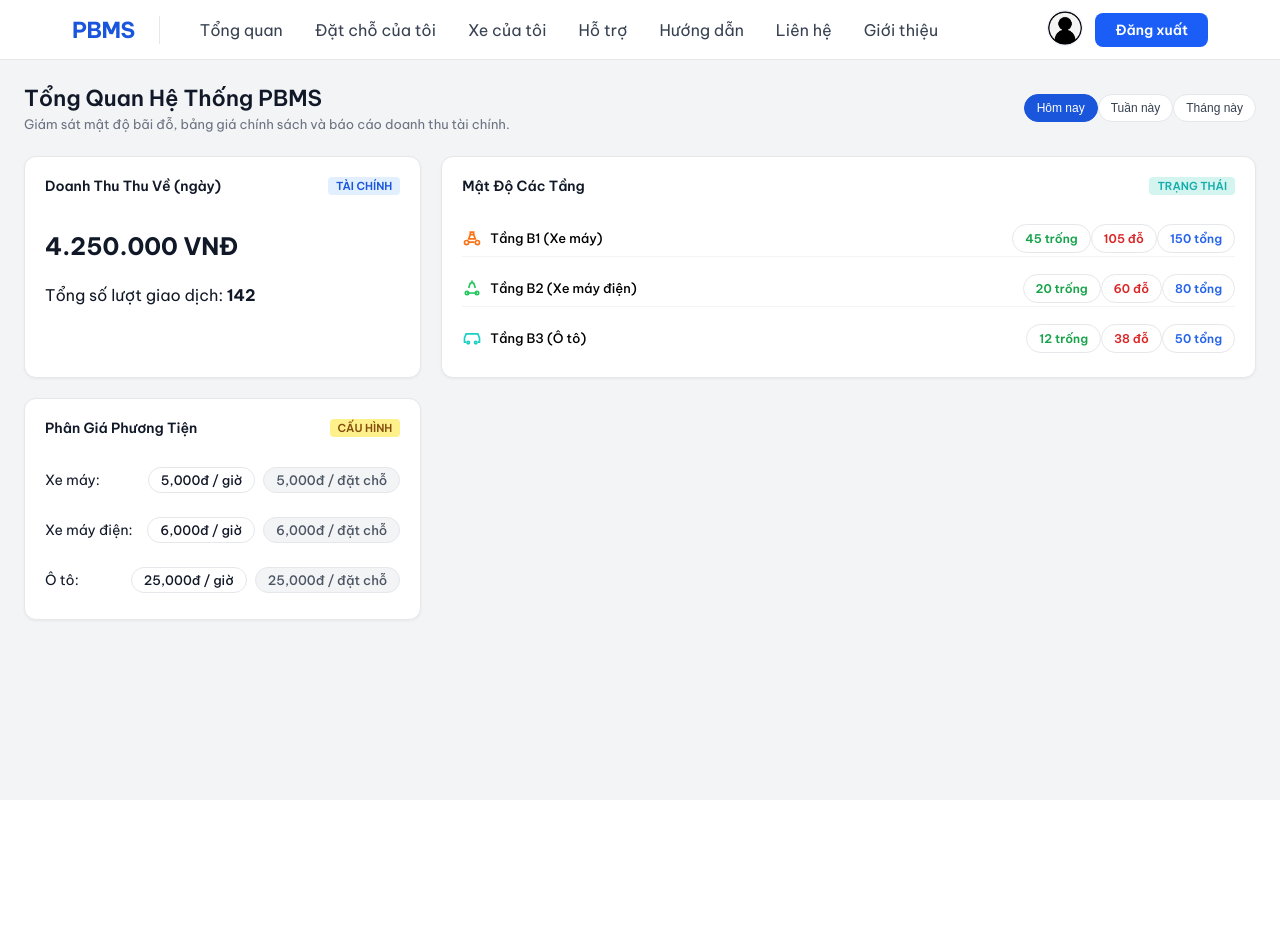
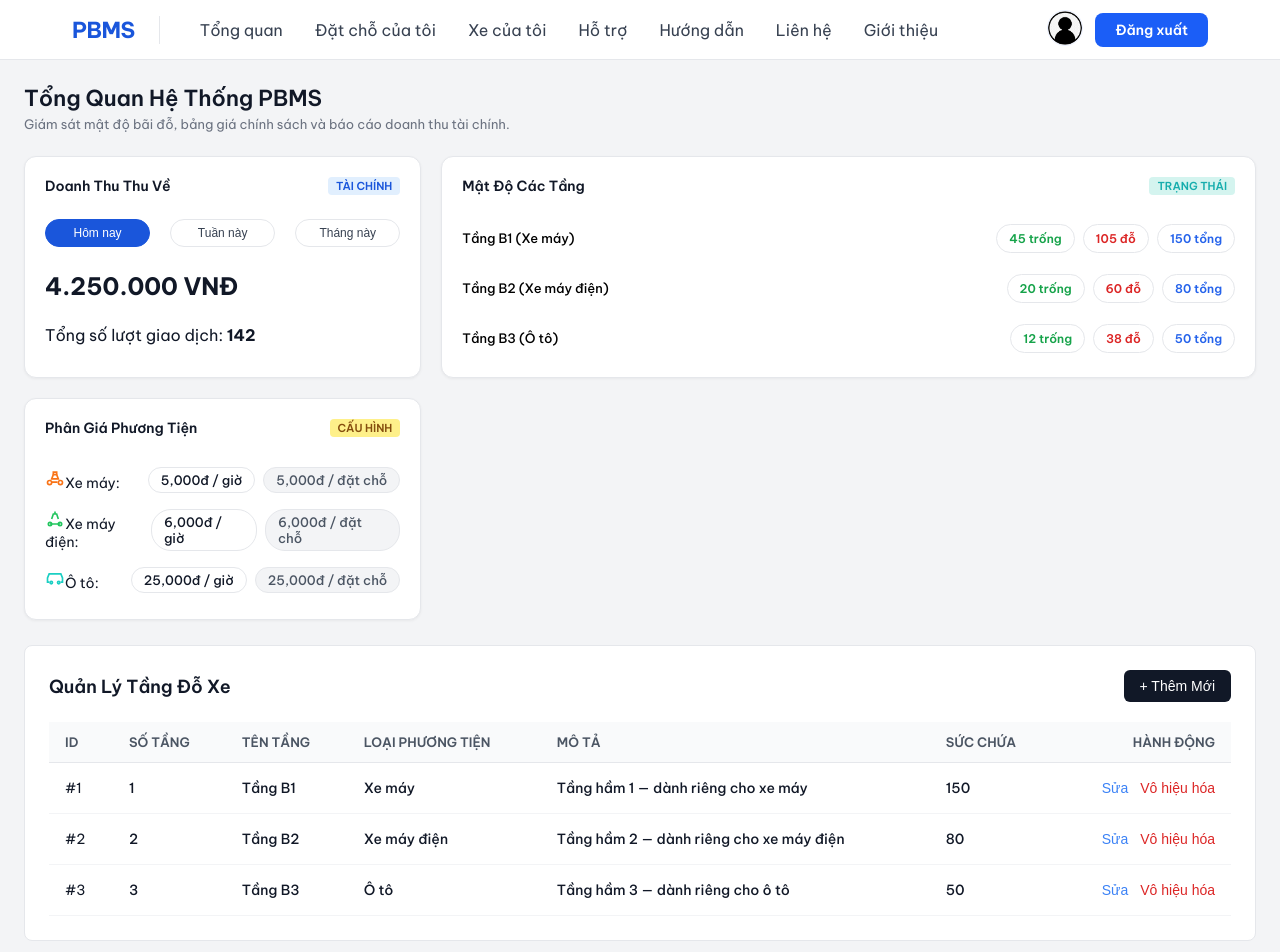
Before and after one commit to DeepCM/SU26_SWP391_PBMS_FE, a React (Vite) app in the folder PBMS_FE/: page /dashboard in a window 1280 px wide. Shown: the top 952 px of the page. Before the commit the page ends 800 px from the top, so only its background shows below. Built offline with nearby package versions, Linux system fonts and the light colour scheme.

Commit message:
Fix dashboard css and add a universal table component.,

```diff
--- a/PBMS_FE/src/components/common/Navbar.jsx
+++ b/PBMS_FE/src/components/common/Navbar.jsx
@@ -18,14 +18,13 @@ export default function Navbar({ isLoggedIn, userAvatar }) {
           {isAdmin ? (
             <>
               {/* TODO: Admin specific navigation links will go here */}
-              <a href="#" onClick={() => navigate('/dashboard')}>Dashboard</a>
-              <a href="#" onClick={() => navigate('/dashboard')}>Quản lý tầng</a>
-              <a href="#" onClick={() => navigate('/dashboard')}>Quản lý phương tiện</a>
+              <a href="#" onClick={() => navigate('/dashboard')}>Tổng quan</a>
+              <a href="#" onClick={() => navigate('/dashboard')}>Quản lý</a>
             </>
           ) : isManager ? (
             <>
               {/* TODO: Manager specific navigation links will go here */}
-              <a href="#" onClick={() => navigate('/dashboard')}>Dashboard</a>
+              <a href="#" onClick={() => navigate('/dashboard')}>Tổng quan</a>
             </>
           ) : isStaff ? (
             <>
--- /dev/null
+++ b/PBMS_FE/src/components/common/TableFloor.jsx
@@ -0,0 +1,139 @@
+import { useState, useEffect } from 'react'
+import '../../styles/Table.css';
+
+const TableFloor = () => {
+    const [analyticsData, setAnalyticsData] = useState(null)
+    const [loading, setLoading] = useState(true)
+    const [error, setError] = useState(null)
+    const [showFloorPopup, setShowFloorPopup] = useState(false);
+    const [selectedFloor, setSelectedFloor] = useState(null);
+
+    const handleCreate = () => {
+        setSelectedFloor(null);
+        setShowFloorPopup(true);
+    };
+
+    const handleUpdate = (floorItem) => {
+        setSelectedFloor(floorItem);
+        setShowFloorPopup(true);
+    };
+
+    const handleDisable = async (id) => {
+        if (!window.confirm('Bạn có chắc muốn vô hiệu hóa tầng này không?')) return;
+        try {
+            // await disableFloor(id); // TODO: Replace with your actual API call
+
+            // Optimistically update the UI by filtering out the disabled item
+            setAnalyticsData(prev => ({
+                ...prev,
+                tableData: prev.tableData.filter(row => row.id !== id)
+            }));
+        } catch (err) {
+            alert(err.message);
+        }
+    };
+
+    useEffect(() => {
+        // Simulated ghost service execution cycle
+        const loadDashboardData = async () => {
+            setLoading(true)
+            try {
+                // Mock data matching backend entity schemas exactly
+                setTimeout(() => {
+                    const mockData = [
+                        { id: 1, floor: '1', name: 'Tầng B1', type: 'Xe máy', description: 'Tầng hầm 1 — dành riêng cho xe máy', capacity: 150 },
+                        { id: 2, floor: '2', name: 'Tầng B2', type: 'Xe máy điện', description: 'Tầng hầm 2 — dành riêng cho xe máy điện', capacity: 80 },
+                        { id: 3, floor: '3', name: 'Tầng B3', type: 'Ô tô', description: 'Tầng hầm 3 — dành riêng cho ô tô', capacity: 50 },
+                    ];
+
+                    setAnalyticsData({
+                        tableData: mockData,
+                    })
+                    setLoading(false)
+                }, 400)
+            } catch (err) {
+                setError(err.message || 'Không thể tải thông tin tổng quan.')
+                setLoading(false)
+            }
+        }
+
+        loadDashboardData()
+    }, [])
+
+    if (loading) {
+        return (
+            <div className="sci-page sci-loading-state">
+                <p>Đang tải dữ liệu phân tích...</p>
+            </div>
+        )
+    }
+
+    return (
+        <div className="sci-table-card">
+
+            {/* HEADER: Title and Add Button */}
+            <div className="sci-table-header">
+                <h2 className="sci-table-title">Quản Lý Tầng Đỗ Xe</h2>
+                <button className="sci-btn sci-btn-primary" onClick={handleCreate}>
+                    + Thêm Mới
+                </button>
+            </div>
+
+            {/* TABLE DATA */}
+            <div className="sci-table-responsive">
+                <table className="sci-data-table">
+                    <thead>
+                        <tr>
+                            <th>ID</th>
+                            <th>Số Tầng</th>
+                            <th>Tên Tầng</th>
+                            <th>Loại Phương Tiện</th>
+                            <th>Mô Tả</th>
+                            <th>Sức Chứa</th>
+                            <th className="sci-text-right">Hành Động</th>
+                        </tr>
+                    </thead>
+                    <tbody>
+                        {analyticsData.tableData.map((row) => (
+                            <tr key={row.id}>
+                                <td className="sci-text-muted">#{row.id}</td>
+                                <td className="sci-font-medium">{row.floor}</td>
+                                <td className="sci-font-medium">{row.name}</td>
+                                <td className="sci-font-medium">{row.type}</td>
+                                <td className="sci-font-medium">{row.description}</td>
+                                {/*
+                                <td>
+                                    <span className={`sci-status-pill ${row.status === 'Hoạt động' ? 'sci-status-active' : 'sci-status-disabled'}`}>
+                                        {row.status}
+                                    </span>
+                                </td>
+                                */}
+                                <td className="sci-font-medium">{row.capacity}</td>
+                                {/* ACTION BUTTONS */}
+                                <td className="sci-text-right">
+                                    <div className="sci-action-group">
+                                        <button className="sci-btn-text sci-edit-btn" onClick={() => handleUpdate(row)}>Sửa</button>
+                                        <button className="sci-btn-text sci-disable-btn" onClick={() => handleDisable(row.id)}>
+                                            {/*{row.status === 'Hoạt động' ? 'Vô hiệu hóa' : 'Kích hoạt'}*/}
+                                            Vô hiệu hóa
+                                        </button>
+                                    </div>
+                                </td>
+                            </tr>
+                        ))}
+                    </tbody>
+                </table>
+            </div>
+            {/* Floor Popup collect floor data
+            {showFloorPopup && (
+                <FloorPopup
+                    floorData={selectedFloor}
+                    onClose={() => setShowFloorPopup(false)}
+                // onRefresh={loadDashboardData} // Useful to trigger a re-fetch after a successful save
+                />
+            )}  */}
+        </div >
+    );
+};
+
+export default TableFloor;
--- a/PBMS_FE/src/pages/Dashboard.jsx
+++ b/PBMS_FE/src/pages/Dashboard.jsx
@@ -3,6 +3,7 @@ import Navbar from '../components/common/Navbar'
 import { IconCar, IconMotorbike, IconEbike } from '../components/svg/Icons'
 import '../styles/CheckIn.css'
 import '../styles/Dashboard.css'
+import TableFloor from '../components/common/TableFloor.jsx'
 {/*service import
 import { , } from '../services/'
 */}
@@ -98,14 +99,7 @@ export default function Dashboard() {
             <h1 className="sci-header-title">Tổng Quan Hệ Thống PBMS</h1>
             <p className="sci-header-subtitle">Giám sát mật độ bãi đỗ, bảng giá chính sách và báo cáo doanh thu tài chính.</p>
           </div>
-
-          <div className="sci-period-filters">
-            <button className={`sci-period-pill ${timePeriod === 'ngày' ? 'sci-period-pill--active' : ''}`} onClick={() => setTimePeriod('ngày')}>Hôm nay</button>
-            <button className={`sci-period-pill ${timePeriod === 'tuần' ? 'sci-period-pill--active' : ''}`} onClick={() => setTimePeriod('tuần')}>Tuần này</button>
-            <button className={`sci-period-pill ${timePeriod === 'tháng' ? 'sci-period-pill--active' : ''}`} onClick={() => setTimePeriod('tháng')}>Tháng này</button>
-          </div>
         </div>
-
         {error && <div className="sci-confirm-error">{error}</div>}
 
         {/* Analytics Dashboard Grid Framework */}
@@ -114,8 +108,13 @@ export default function Dashboard() {
           {/* Card 1 */}
           <div className="sci-stat-card">
             <div className="sci-stat-header">
-              <span className="sci-stat-title">Doanh Thu Thu Về ({timePeriod})</span>
+              <span className="sci-stat-title">Doanh Thu Thu Về</span>
               <span className="sci-badge-finance">Tài chính</span>
+            </div>
+            <div className="sci-period-filters">
+              <button className={`sci-period-pill ${timePeriod === 'ngày' ? 'sci-period-pill--active' : ''}`} onClick={() => setTimePeriod('ngày')}>Hôm nay</button>
+              <button className={`sci-period-pill ${timePeriod === 'tuần' ? 'sci-period-pill--active' : ''}`} onClick={() => setTimePeriod('tuần')}>Tuần này</button>
+              <button className={`sci-period-pill ${timePeriod === 'tháng' ? 'sci-period-pill--active' : ''}`} onClick={() => setTimePeriod('tháng')}>Tháng này</button>
             </div>
             <div className="sci-stat-value">{analyticsData?.revenue?.totalAmount?.toLocaleString('vi-VN')} VNĐ</div>
             <div className="sci-stat-footer">Tổng số lượt giao dịch: <strong>{analyticsData?.revenue?.transactionCount}</strong></div>
@@ -137,12 +136,9 @@ export default function Dashboard() {
             {analyticsData?.occupancy?.map((floor, idx) => (
               <div key={idx} className="sci-floor-detail-row">
                 <div className="sci-floor-info">
-                  {floor.type === 'Xe máy' && <IconMotorbike />}
-                  {floor.type === 'Xe máy điện' && <IconEbike />}
-                  {floor.type === 'Ô tô' && <IconCar />}
                   {floor.floorName} ({floor.type})
                 </div>
-                <div className="sci-floor-counts">
+                <div className="sci-price-group">
                   <span className="sci-period-pill text-green">{floor.available} trống</span>
                   <span className="sci-period-pill text-red">{floor.occupied} đỗ</span>
                   <span className="sci-period-pill text-blue">{floor.total} tổng</span>
@@ -160,7 +156,11 @@ export default function Dashboard() {
 
             {analyticsData?.policies?.map((item, idx) => (
               <div key={idx} className="sci-price-row">
-                <span className="sci-vehicle-label">{item.type}:</span>
+                <span className="sci-vehicle-label">
+                  {item.type === 'Xe máy' && <IconMotorbike />}
+                  {item.type === 'Xe máy điện' && <IconEbike />}
+                  {item.type === 'Ô tô' && <IconCar />}
+                  {item.type}:</span>
                 <div className="sci-price-group">
                   <span className="sci-price-pill sci-pill--hourly">
                     {item.hourlyRate} / giờ
@@ -172,10 +172,12 @@ export default function Dashboard() {
               </div>
             ))}
           </div>
-
-
         </div>
 
+        {/* Table Framework */}
+        <div className="">
+          <TableFloor />
+        </div>
       </main>
     </div>
   )
--- a/PBMS_FE/src/styles/Dashboard.css
+++ b/PBMS_FE/src/styles/Dashboard.css
@@ -81,7 +81,6 @@
 .sci-price-group {
   display: flex;
   gap: 8px;
-  /* Space between hourly price and deposit price */
 }
 
 /* Individual pricing pill styles */
@@ -125,14 +124,12 @@
   color: #111827;
 }
 
-/* !! IMPORTANT: Make sure your left side height matches the new pill height !! */
 .sci-floor-detail-row {
   height: 38px;
   display: flex;
   justify-content: space-between;
   align-items: center;
   padding: 10px 0;
-  border-bottom: 1px solid #f3f4f6;
   box-sizing: border-box;
 }
 
@@ -140,6 +137,11 @@
 /* ========================================================================= */
 /* 3. FLOOR METRICS & LIST ROWS                                              */
 /* ========================================================================= */
+.sci-period-filters{
+  display: grid;
+  grid-template-columns: repeat(3, 1fr);
+  gap: 20px;
+}
 
 .sci-floor-detail-row {
   display: flex;
@@ -163,7 +165,8 @@
 
 .sci-floor-counts {
   font-size: 13px;
-
+  display: flex;
+  justify-content: space-between;
 }
 
 
@@ -182,6 +185,7 @@
   color: #374151;
   cursor: pointer;
   transition: all 0.2s ease;
+  gap: 8px;
 }
 
 .sci-period-pill--active {
--- /dev/null
+++ b/PBMS_FE/src/styles/Table.css
@@ -0,0 +1,147 @@
+/* --- TABLE CARD WRAPPER --- */
+.sci-table-card {
+    background: #ffffff;
+    border: 1px solid #e5e7eb;
+    border-radius: 8px;
+    padding: 24px;
+    width: 100%;
+    box-sizing: border-box;
+    margin-top: 25px
+}
+
+/* --- HEADER --- */
+.sci-table-header {
+    display: flex;
+    justify-content: space-between;
+    align-items: center;
+    margin-bottom: 20px;
+}
+
+.sci-table-title {
+    font-size: 18px;
+    font-weight: 600;
+    color: #111827;
+    margin: 0;
+}
+
+/* --- BUTTONS --- */
+.sci-btn {
+    padding: 8px 16px;
+    font-size: 14px;
+    font-weight: 500;
+    border-radius: 6px;
+    cursor: pointer;
+    border: none;
+    transition: background-color 0.2s;
+}
+
+.sci-btn-primary {
+    background-color: #111827;
+    color: #ffffff;
+}
+
+.sci-btn-primary:hover {
+    background-color: #374151;
+}
+
+/* --- TABLE STRUCTURE --- */
+.sci-table-responsive {
+    overflow-x: auto; /* Allows horizontal scroll on small screens */
+}
+
+.sci-data-table {
+    width: 100%;
+    border-collapse: collapse;
+    text-align: left;
+}
+
+/* Table Headers */
+.sci-data-table th {
+    font-size: 13px;
+    font-weight: 600;
+    color: #4b5563;
+    text-transform: uppercase;
+    padding: 12px 16px;
+    border-bottom: 1px solid #e5e7eb;
+    background-color: #f9fafb; /* Slight gray background to distinguish header */
+}
+
+/* Table Cells */
+.sci-data-table td {
+    font-size: 14px;
+    color: #111827;
+    padding: 16px;
+    border-bottom: 1px solid #f3f4f6;
+    vertical-align: middle;
+}
+
+/* Row Hover Effect */
+.sci-data-table tbody tr:hover {
+    background-color: #f9fafb;
+}
+
+/* --- UTILITIES & BADGES --- */
+.sci-font-medium {
+    font-weight: 500;
+}
+
+.sci-text-muted {
+    color: #6b7280;
+}
+
+.sci-text-right {
+    text-align: right !important;
+}
+
+/* Status Pills */
+.sci-status-pill {
+    font-size: 12px;
+    font-weight: 500;
+    padding: 4px 10px;
+    border-radius: 12px;
+}
+
+.sci-status-active {
+    background-color: #ecfdf5;
+    color: #059669; /* Green theme */
+}
+
+.sci-status-disabled {
+    background-color: #fef2f2;
+    color: #dc2626; /* Red theme */
+}
+
+/* --- ACTION MENU --- */
+.sci-action-group {
+    display: flex;
+    justify-content: flex-end;
+    gap: 12px;
+}
+
+/* Text-only buttons for cleaner rows */
+.sci-btn-text {
+    background: transparent;
+    border: none;
+    font-size: 14px;
+    font-weight: 500;
+    cursor: pointer;
+    padding: 0;
+}
+
+.sci-edit-btn {
+    color: #3b82f6; /* Blue */
+}
+
+.sci-edit-btn:hover {
+    color: #2563eb;
+    text-decoration: underline;
+}
+
+.sci-disable-btn {
+    color: #dc2626; /* Red */
+}
+
+.sci-disable-btn:hover {
+    color: #b91c1c;
+    text-decoration: underline;
+}
```
